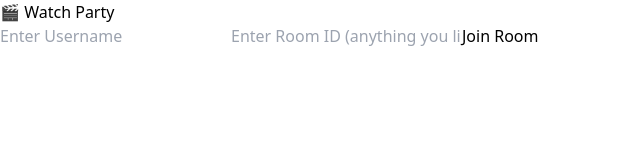
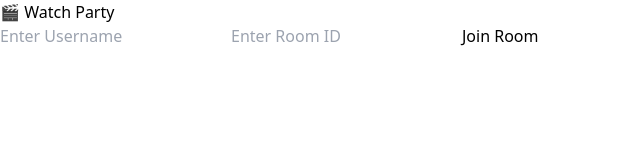
Before and after one commit to harshgrewal2024/Youtube-Watch-Frontend, a React app: page / in a window 1280 px wide. Shown: the top 160 px of the page, without its empty margins (0-640 px from the left). Built offline with nearby package versions, Linux system fonts and the light colour scheme; the HTML template or start-up script is replaced by a standard one.

Commit message:
Youtube watch frontend

```diff
--- a/src/pages/Home.jsx
+++ b/src/pages/Home.jsx
@@ -45,8 +45,8 @@ export default function Home() {
 
         {/* ROOM ID */}
         <input
-          className="w-full p-3 mb-4 text-sm rounded-lg bg-white/20 border border-white/30 placeholder-white/90 focus:outline-none focus:ring-2 focus:ring-indigo-400 transition"
-          placeholder="Enter Room ID (anything you like)"
+          className="w-full p-3 mb-4 rounded-lg bg-white/20 border border-white/30 placeholder-white/90 focus:outline-none focus:ring-2 focus:ring-indigo-400 transition"
+          placeholder="Enter Room ID"
           onChange={(e) => setRoomId(e.target.value)}
         />
 
```
